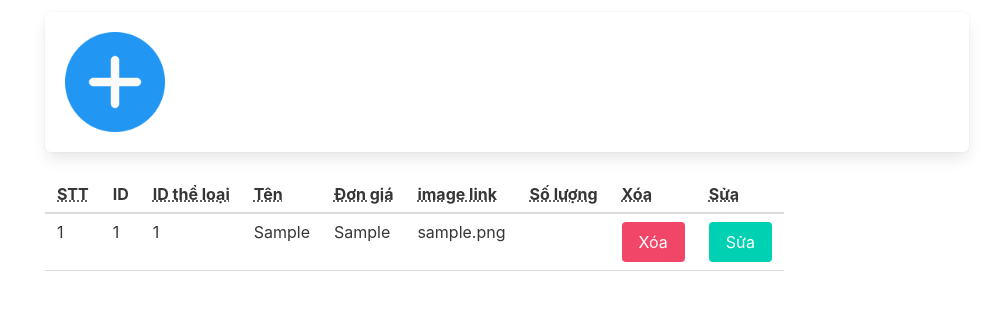
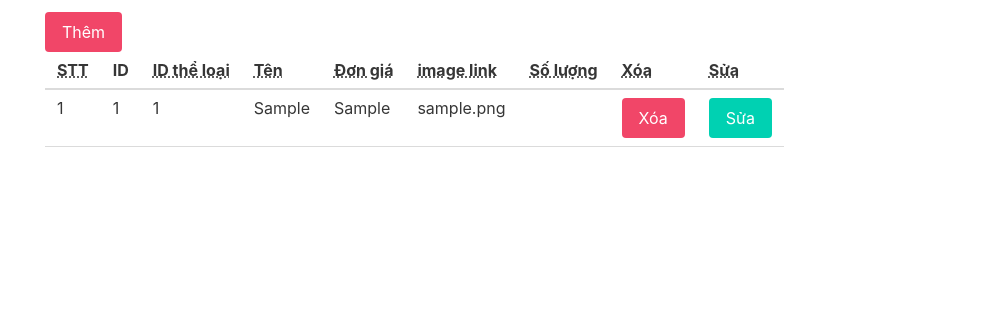
Before and after one commit to vanvu-git/Web-2, a PHP site: the page made by admin.php in a window 1280 px wide. Shown: the part 134-444 px from the top of the page, without its empty margins (291-1280 px from the left). Run offline with PHP 8.4, Linux system fonts and the light colour scheme; tables that the repository leaves empty or names only in its code hold one stand-in row (values such as "Sample post"); data that the repository does not hold is empty.

Commit message:
modifield all.php

```diff
--- a/all.php
+++ b/all.php
@@ -1,9 +1,85 @@
+<button class="button is-danger"  onclick="myFunction('add')">Thêm</button></td>
+  <div class="modal" id="add">
+          <div class="modal-background"></div>
+          <div class="modal-card">
+              <header class="modal-card-head">
+              <p class="modal-card-title">Thêm sản phẩm</p>
+              <button class="delete" onclick="myFunction('add')" aria-label="close"></button>
+              </header>
+              <section class="modal-card-body">
+              <form action="xulythem.php" method="POST" class="p-6 m-6 box" name="them_sp" enctype= "multipart/form-data">
+                    <h3 class="is-size-3 has-text-center">Thêm</h3>
+                    <div class="field">
+                        <label for="" class="label">Id:</label>
+                        <div class="control">
+                            <input type="text" class="input" name="msp" value="" id="msp">
+                        </div>
+                        <div id="showUsernameError" class="has-text-danger"></div>
+                    </div>
 
+                    <div class="field">
+                        <label for="" class="label">ID thể loại:</label>
+                        <div class="control">
+                            <input type="text" class="input" name="mtl" value="" id="mtl">
+                        </div>
+                        <div id="showPasswordError" class="has-text-danger"></div>
+                    </div>
 
-<div class="box">
-     <a href="index.php?id=add&act=add"><img src="images/plus.png" alt="" class="image" style="width:100px;"></a>
-</div>
+                    <div class="field">
+                        <label for="" class="label">Tên</label>
+                        <div class="control">
+                            <input type="text" class="input" name="ten">
+                        </div>
+                        <div id="showNameError" class="has-text-danger"></div>
+                    </div>
 
+                    <div class="field">
+                        <label for="" class="label">Đơn giá:</label>
+                        <div class="control">
+                            <input type="text" class="input" name="dg">
+                        </div>
+                        <div id="showNameError" class="has-text-danger"></div>
+                    </div>
+                    <div class="field">
+                        <label for="" class="label">Số lượng:</label>
+                        <div class="control">
+                            <input type="text" class="input" name="sl">
+                        </div>
+                        <div id="showNameError" class="has-text-danger"></div>
+                    </div>
+
+                    <div class="field">
+                      <div class="file has-name">
+                            <label class="file-label">
+                            <input class="file-input" type="file" name="file">
+                            <span class="file-cta">
+                                  <span class="file-icon">
+                                  <i class="fas fa-upload"></i>
+                                  </span>
+                                  <span class="file-label">
+                                        Choose a file…
+                                  </span>
+                                  </span>
+                                  <span class="file-name">
+                                        Hình ảnh
+                                  </span>
+                                  </label>
+                      </div>
+                    </div>
+                    <div class="field">
+                        <div class="control">
+                            <input type="submit" class="button" name="submit" value="Thêm">
+                        </div>
+                    </div>
+              </form>
+
+              </section>
+              <footer class="modal-card-foot">
+              <a   class="button is-primary" href="<?php echo 'xulyxoa.php?idsp='.$row['id']?>">Xóa</a>
+              <button class="button" onclick="myFunction('<?php echo $row['id'];?>')">Cancel</button>
+              </footer>
+          </div>
+  </div>
 <table class="table">
   <thead>
     <tr>
@@ -19,14 +95,9 @@
 
     </tr>
     </thead>
-
-
-
 <?php  if ($result = $conn -> query($sql)) {
             $stt = 1;
       while ($row = $result -> fetch_array())  { ?>
-
-
 <tbody>
     <tr>
       <td><?php echo $stt; $stt++?></td>
```
